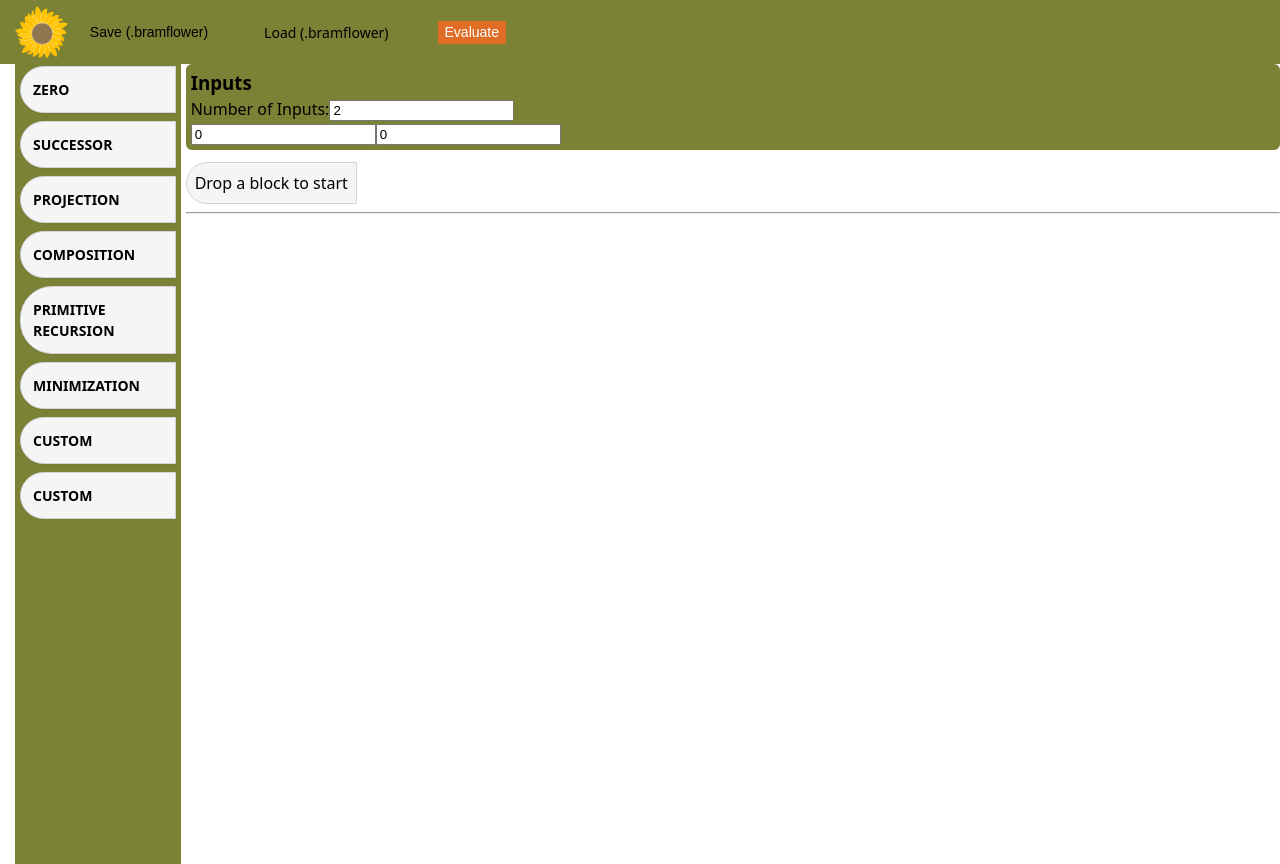
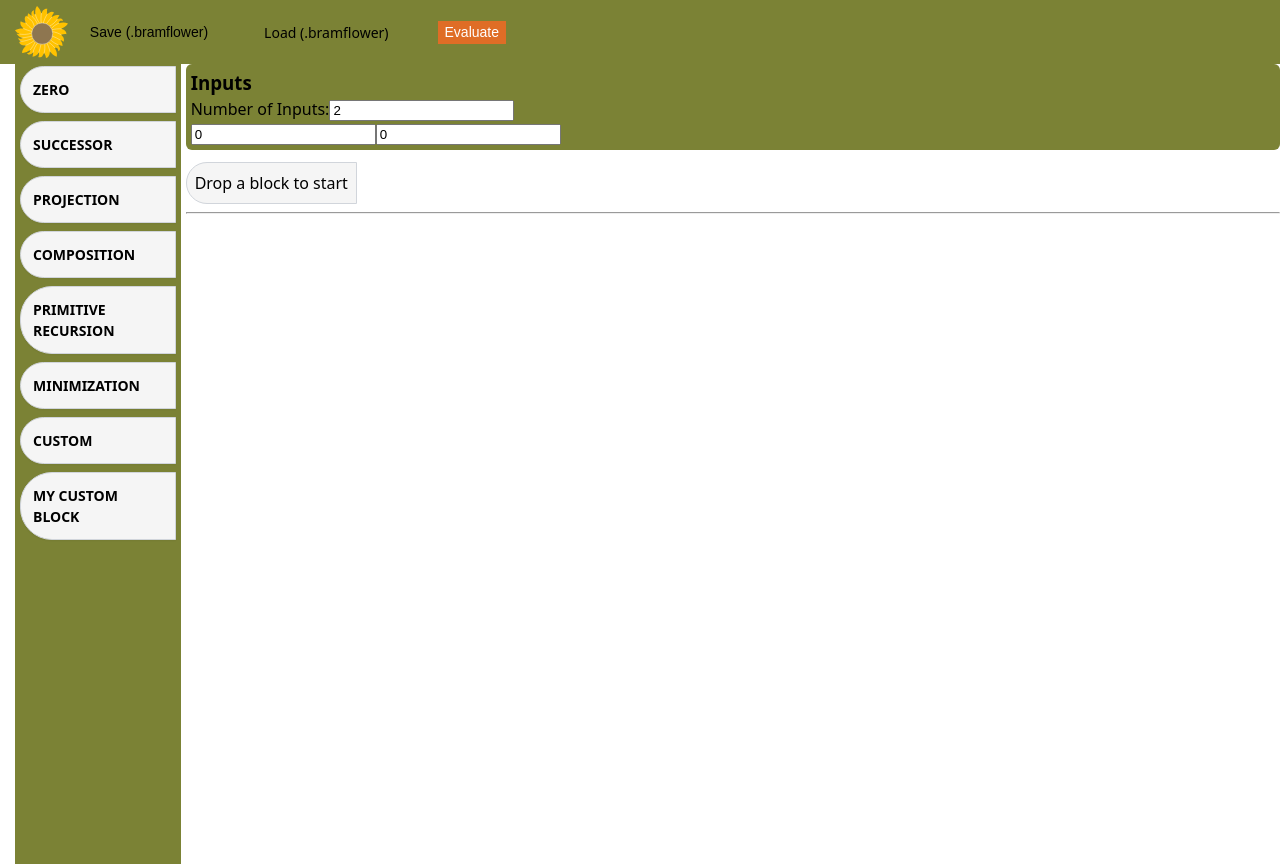
Before and after one commit to Bram-Hub/Sunflower, a React (Vite) app in the folder recursive_blocks/: page / in a window 1280 px wide. Built offline with nearby package versions, Linux system fonts and the light colour scheme.

Commit message:
custom block name shows up in palette

```diff
--- a/recursive_blocks/src/BlockPalette.tsx
+++ b/recursive_blocks/src/BlockPalette.tsx
@@ -25,7 +25,7 @@ function DraggableBlock({ type, custom_block_index }: { type: BlockType, custom_
       ref={ref}
       className={`palette-block ${isDragging ? "opacity-50" : "palette-block-appear"}`}
     >
-      {type.toUpperCase()}
+      {custom_block_index !== undefined ? customBlocks[custom_block_index]?.name : type.toUpperCase()}
     </div>
   );
 }
```
